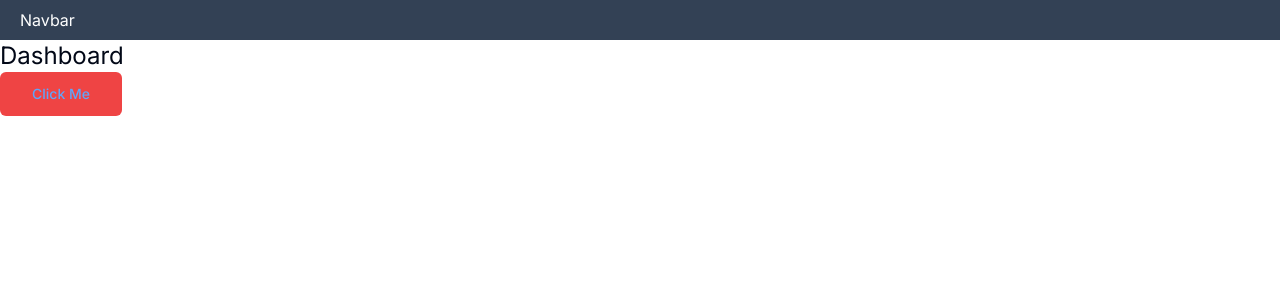
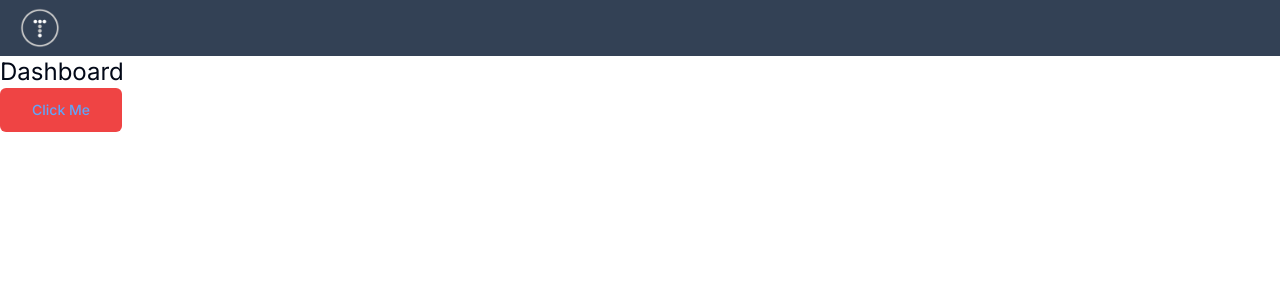
Before and after one commit to MiladJoodi/Admin_Dashboard_Interface, a Next.js app: page / in a window 1280 px wide. Shown: the top 300 px of the page. Built offline with nearby package versions, Linux system fonts and the light colour scheme.

Commit message:
Update Navbar.tsx

```diff
--- a/components/Navbar.tsx
+++ b/components/Navbar.tsx
@@ -1,9 +1,13 @@
+import Link from "next/link";
 import logo from "../img/logo.png"
+import Image from "next/image";
 
 const Navbar = () => {
     return (
         <div className="bg-primary dark: bg-slate-700 text-white py-2 px-5 flex justify-between">
-            Navbar
+            <Link href="/">
+                <Image src={logo} alt="Logo" width={40}/>
+            </Link>
         </div>
     );
 }
```
